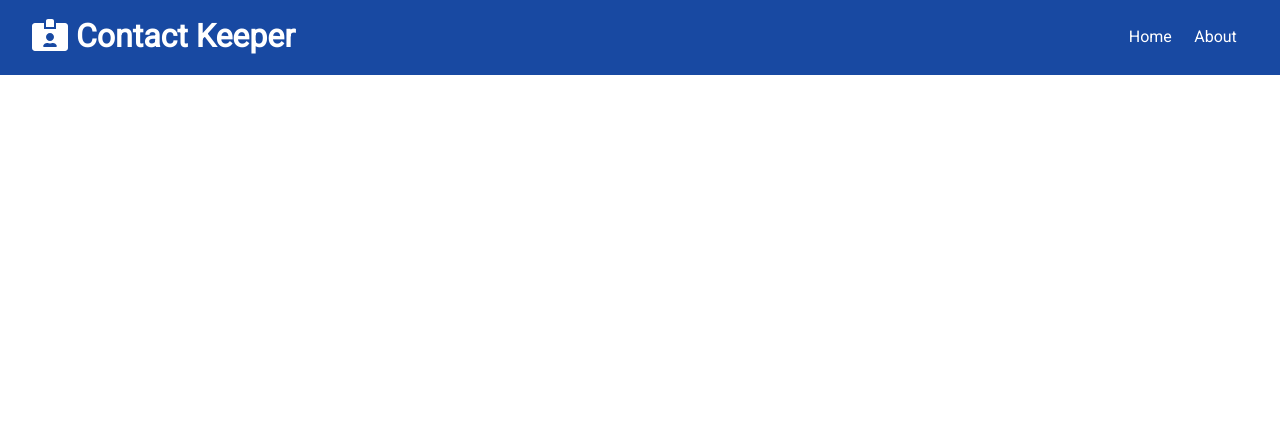
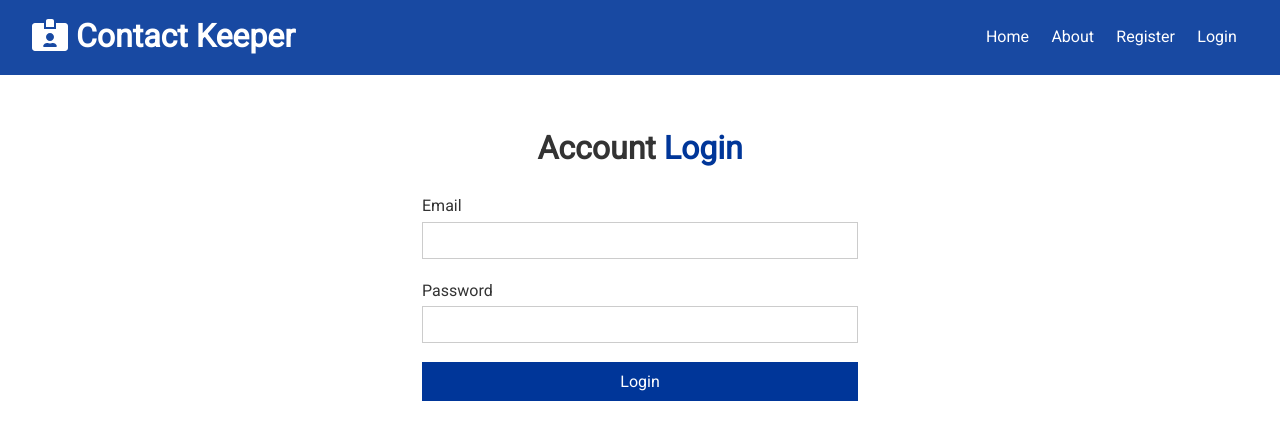
Before and after one commit to gadaharon/Contacts-Manager, a React (Create React App) app in the folder client/: page /login in a window 1280 px wide. Shown: the top 440 px of the page. Built offline with nearby package versions, Linux system fonts and the light colour scheme.

Commit message:
add routes to register and login pasges

```diff
--- a/client/src/App.js
+++ b/client/src/App.js
@@ -3,6 +3,8 @@
 import Navbar from "./components/layout/Navbar";
 import Home from "./components/pages/Home";
 import About from "./components/pages/About";
+import Register from "./components/auth/Register";
+import Login from './components/auth/Login';
 import "./App.css";
 
 // Font Awesome React
@@ -26,6 +28,8 @@
               <Switch>
                 <Route exact path="/" component={Home} />
                 <Route exact path="/about" component={About} />
+                <Route exact path="/register" component={Register} />
+                <Route exact path="/login" component={Login} />
               </Switch>
             </div>
           </Fragment>
--- a/client/src/components/auth/Login.js
+++ b/client/src/components/auth/Login.js
@@ -0,0 +1,49 @@
+import React, { useState } from "react";
+
+const initialState = {
+  email: "",
+  password: ""
+};
+
+const Login = () => {
+  const [user, setUser] = useState(initialState);
+
+  const { email, password } = user;
+
+  const onChange = e => setUser({ [e.target.name]: e.target.value });
+
+  const onSubmit = e => {
+    e.preventDefault();
+    console.log("Login submit");
+  };
+
+  return (
+    <div className="form-container">
+      <h1>
+        Account <span className="text-primary">Login</span>
+      </h1>
+      <form onSubmit={onSubmit}>
+        <div className="form-group">
+          <label htmlFor="email">Email</label>
+          <input type="email" name="email" value={email} onChange={onChange} />
+        </div>
+        <div className="form-group">
+          <label htmlFor="password">Password</label>
+          <input
+            type="password"
+            name="password"
+            value={password}
+            onChange={onChange}
+          />
+        </div>
+        <input
+          type="submit"
+          value="Login"
+          className="btn btn-primary btn-block"
+        />
+      </form>
+    </div>
+  );
+};
+
+export default Login;
--- a/client/src/components/auth/Register.js
+++ b/client/src/components/auth/Register.js
@@ -12,7 +12,7 @@
 
   const { name, email, password, password2 } = user;
 
-  const onChange = e => useState({ [e.target.name]: e.target.value });
+  const onChange = e => setUser({ [e.target.name]: e.target.value });
 
   const onSubmit = e => {
     e.preventDefault();
--- a/client/src/components/layout/Navbar.js
+++ b/client/src/components/layout/Navbar.js
@@ -16,6 +16,12 @@
         <li>
           <Link to="/about">About</Link>
         </li>
+        <li>
+          <Link to="/register">Register</Link>
+        </li>
+        <li>
+          <Link to="/login">Login</Link>
+        </li>
       </ul>
     </div>
   );
```
